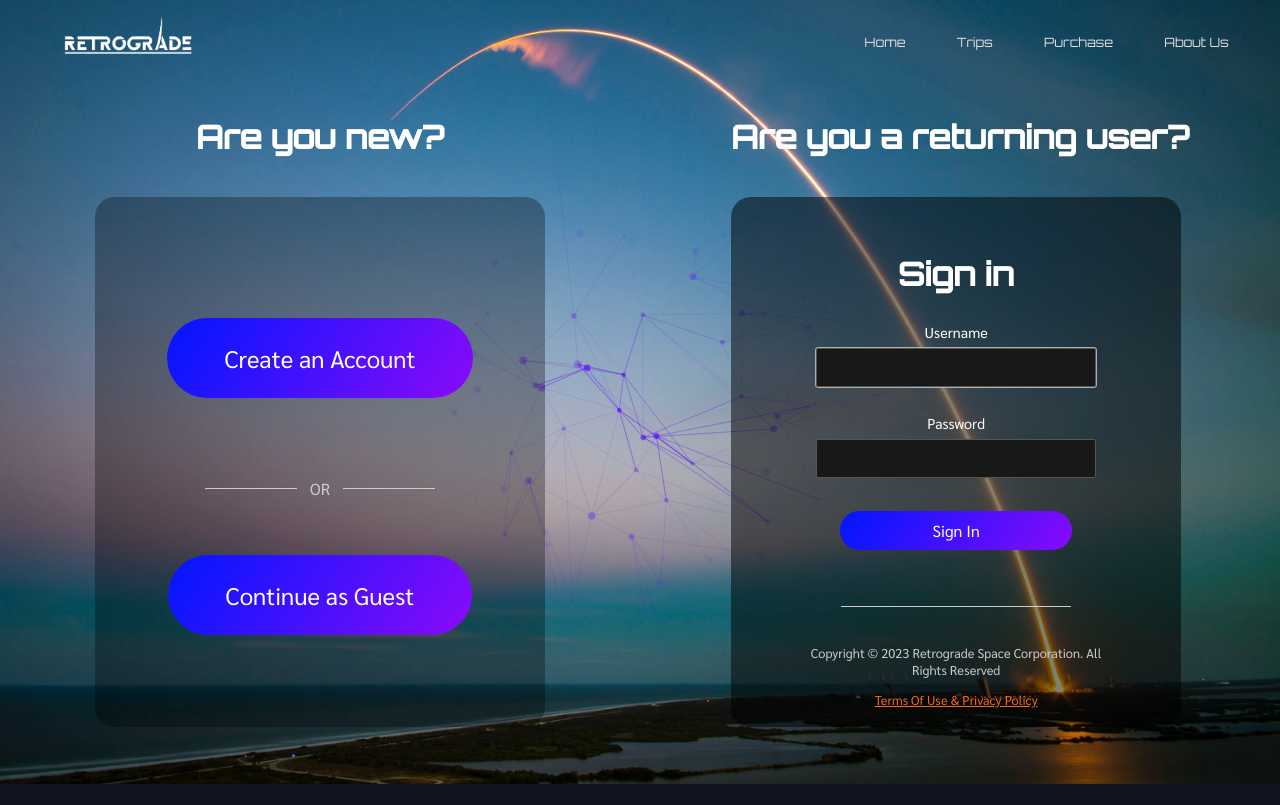
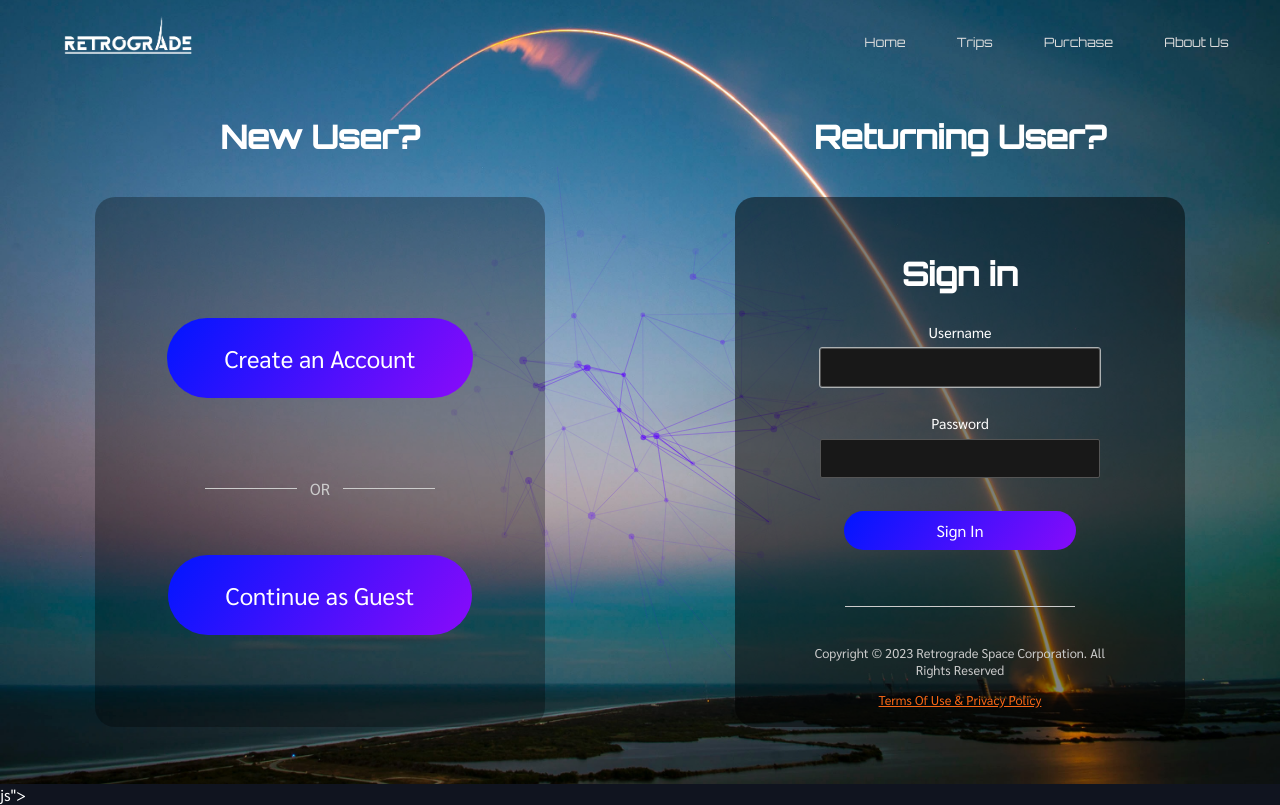
Before and after one commit to sivepanda/tsawebmaster23, a plain HTML site: page purchase.html in a window 1280 px wide. Drawn offline with nearby package versions, Linux system fonts and the light colour scheme; files whose address does not match are found by name.

Commit message:
purchase fix

```diff
--- a/purchase.html
+++ b/purchase.html
@@ -98,7 +98,7 @@
 
     <div id='pc1' class="contentbox desktop">
         <div class="signin">
-            <h1 class="desktop">Are you a returning user?</h1>
+            <h1 class="desktop">Returning User?</h1>
             <div id="signin" class="win-btn">
                 <h1 id="output">Sign in</h1>
                 <form>
@@ -124,7 +124,7 @@
             </div>
         </div>
         <div class="guestin">
-            <h1 class="desktop">Are you new?</h1>
+            <h1 class="desktop">New User?</h1>
             <div id="signin" class="win-btn">
 
                 <button type="button" id='accreate' class="button-main retuser" onclick="openActModal()">Create an Account</button>
@@ -192,4 +192,4 @@
 </script>
 <script async src="js/hov_win.js"></script>
 <script async src="js/background.js"></script>
-<script async src="js/loadelements.js"></script>
+<script async src="js/loadelements.js"></script>js"></script>
--- a/styles/desktopstyles.css
+++ b/styles/desktopstyles.css
@@ -2165,17 +2165,18 @@ body.page-5 #pagination li:nth-of-type(5)*/
     display: grid;
     grid-template-columns: 40vw 40vw;
     justify-content: center;
+
     align-items: center;
 
     grid-column-gap: 2vw;
-    height: 100vh;
+    /* height: 100vh; */
     width: 100vw;
 }
 
 .abinfo{
     /* background-color: white; */
     margin-top: 10vh;
-    height: 80vh;
+    /* height: 80vh; */
 }
 
 .abinfo h1{
@@ -2337,13 +2338,14 @@ body.page-5 #pagination li:nth-of-type(5)*/
     height: 10vh;
     background-color: black;
     display: grid;
-    grid-template-columns: 6vw 6vw 6vw 6vw 6vw 6vw;
+    grid-template-columns: calc(100vw/8) calc(100vw/9) calc(100vw/9) calc(100vw/9) calc(100vw/9) calc(100vw/9);
     grid-template-rows: 10vh;
     justify-content: center;
     align-items: center;
 }
 
 .ifoot {
+    /* margin-right: 12vw; */
     grid-row: 1;
     /* border-right: 1px solid red; */
 }
```
